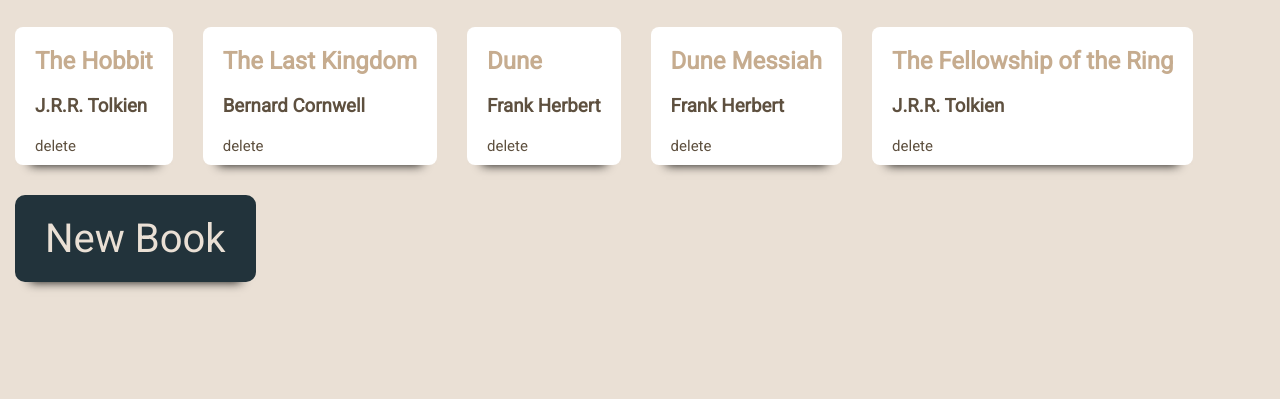
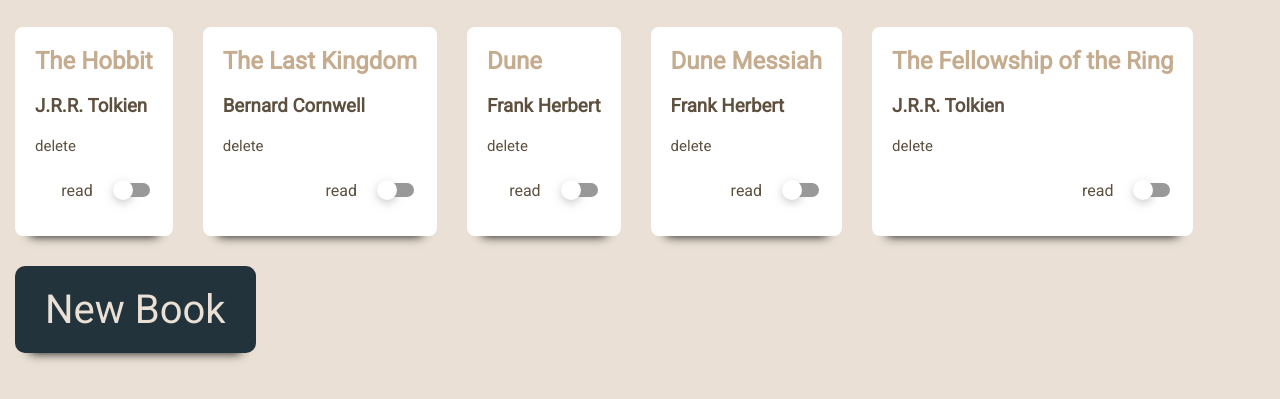
Before and after one commit to ScottGrieveWeb/library, a plain HTML site: page index.html in a window 1280 px wide. Shown: the part 99-498 px from the top of the page. Drawn offline with Linux system fonts and the light colour scheme.

Commit message:
Read Status toggle WIP

```diff
--- a/script.js
+++ b/script.js
@@ -68,6 +68,34 @@ function displayBooks(library) {
 
         bookDiv.appendChild(deleteBttn);
 
+        const readDiv = document.createElement("div");
+        readDiv.classList.add("readDiv");
+
+        const readBttn = document.createElement("div");
+        readBttn.classList.add("readWrapper");
+
+        const toggle = document.createElement("input");
+        toggle.type = "checkbox";
+        toggle.setAttribute("id", "id"+i);
+        toggle.classList.add("id");
+        const label = document.createElement("label");
+        label.classList.add("toggle");
+        label.setAttribute("for", "id"+i);
+        const span = document.createElement("span");
+        label.appendChild(span);
+        readBttn.appendChild(toggle);
+        readBttn.appendChild(label);
+
+        const readStatus = document.createElement("p");
+        const readText = document.createTextNode("read");
+        readStatus.appendChild(readText);
+
+        readDiv.appendChild(readStatus);
+        readDiv.appendChild(readBttn);
+
+        bookDiv.appendChild(readDiv);
+
+
         libraryDiv.appendChild(bookDiv);
 
     }
--- a/style.css
+++ b/style.css
@@ -28,9 +28,17 @@ header h1{
     border-radius: 8px;
     padding-left: 20px;
     padding-right: 20px;
+    padding-bottom: 20px;
     box-shadow: 0px 15px 10px -15px #0A0908;
     min-width: 100px;
 
+}
+
+.readDiv {
+    display: flex;
+    justify-content: flex-end;
+    gap: 20px;
+    align-items: center;
 }
 
 .book h2 {
@@ -123,3 +131,70 @@ button {
     border-radius: 10px;
     box-shadow: 0px 15px 10px -15px #0A0908;
 }
+
+.readWrapper input[type="checkbox"] {
+    visibility: hidden;
+    display: none;
+  }
+
+  .readWrapper .toggle {
+    position: relative;
+    display: block;
+    width: 40px;
+    height: 20px;
+    cursor: pointer;
+    -webkit-tap-highlight-color: transparent;
+    transform: translate3d(0, 0, 0);
+  }
+  .readWrapper .toggle:before {
+    content: "";
+    position: relative;
+    top: 3px;
+    left: 3px;
+    width: 34px;
+    height: 14px;
+    display: block;
+    background: #9A9999;
+    border-radius: 8px;
+    transition: background 0.2s ease;
+  }
+  .readWrapper .toggle span {
+    position: absolute;
+    top: 0;
+    left: 0;
+    width: 20px;
+    height: 20px;
+    display: block;
+    background: white;
+    border-radius: 10px;
+    box-shadow: 0 3px 8px rgba(154, 153, 153, 0.5);
+    transition: all 0.2s ease;
+  }
+  .readWrapper .toggle span:before {
+    content: "";
+    position: absolute;
+    display: block;
+    margin: -18px;
+    width: 56px;
+    height: 56px;
+    background: rgba(79, 46, 220, 0.5);
+    border-radius: 50%;
+    transform: scale(0);
+    opacity: 1;
+    pointer-events: none;
+  }
+
+  .readWrapper .id:checked + .toggle:before {
+    background: #947ADA;
+  }
+  .readWrapper .id:checked + .toggle span {
+    background: #4F2EDC;
+    transform: translateX(20px);
+    transition: all 0.2s cubic-bezier(0.8, 0.4, 0.3, 1.25), background 0.15s ease;
+    box-shadow: 0 3px 8px rgba(79, 46, 220, 0.2);
+  }
+  .readWrapper .id:checked + .toggle span:before {
+    transform: scale(1);
+    opacity: 0;
+    transition: all 0.4s ease;
+  }
```
